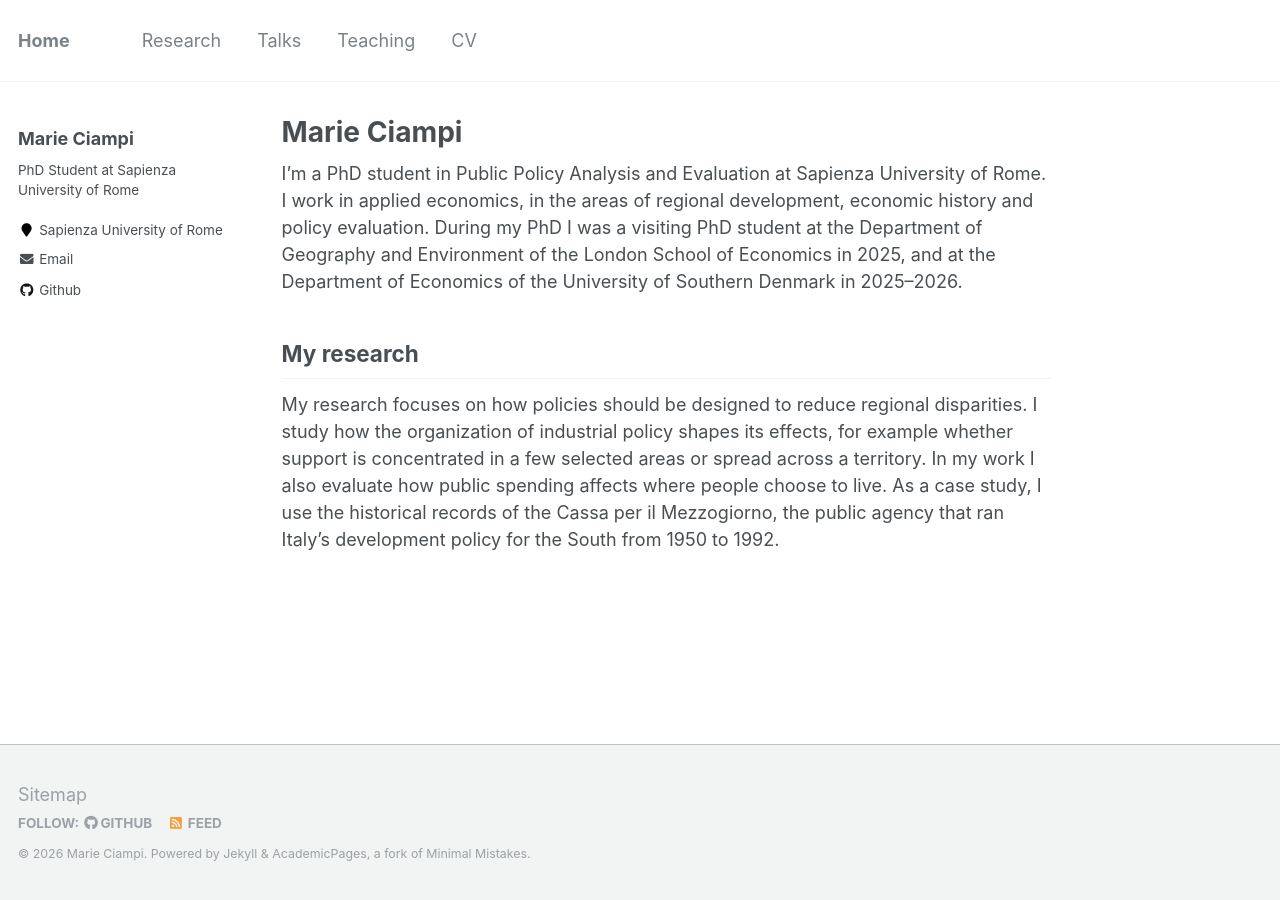
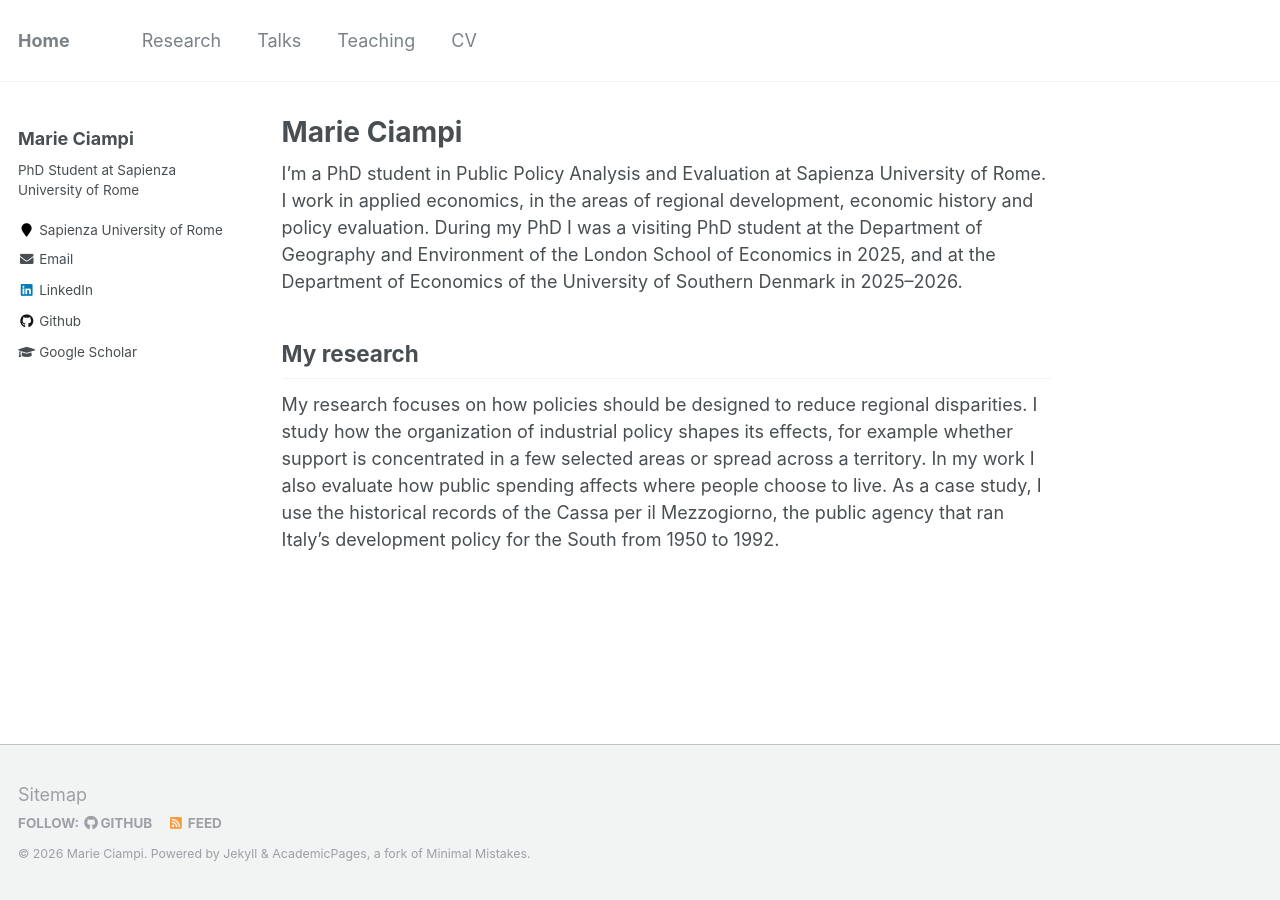
Before and after one commit to mariecmp-98/mariecmp-98.github.io, a Jekyll site: the page built from _pages/about.md, in a window 1280 px wide. Built offline with Jekyll 4.4.1, drawn with Linux system fonts in a browser that asks for light colours; part of the change alters nothing that is shown.

Commit message:
Add Google Scholar and LinkedIn links

```diff
--- a/_config.yml
+++ b/_config.yml
@@ -86,7 +86,7 @@ author:
   location         :
   employer         : "Sapienza University of Rome"
   pubmed           :
-  googlescholar    :
+  googlescholar    : "https://scholar.google.com/citations?hl=it&user=xQuBnUUAAAAJ"
   email            : "marie.ciampi@uniroma1.it"
   researchgate     :  # example: "https://www.researchgate.net/profile/yourprofile"
   uri              :
@@ -102,7 +102,7 @@ author:
   instagram        :
   impactstory      : #"https://profiles.impactstory.org/u/xxxx-xxxx-xxxx-xxxx"
   lastfm           :
-  linkedin         :
+  linkedin         : "marie-ciampi-9a54aa152/"
   orcid            :
   pinterest        :
   soundcloud       :
```
